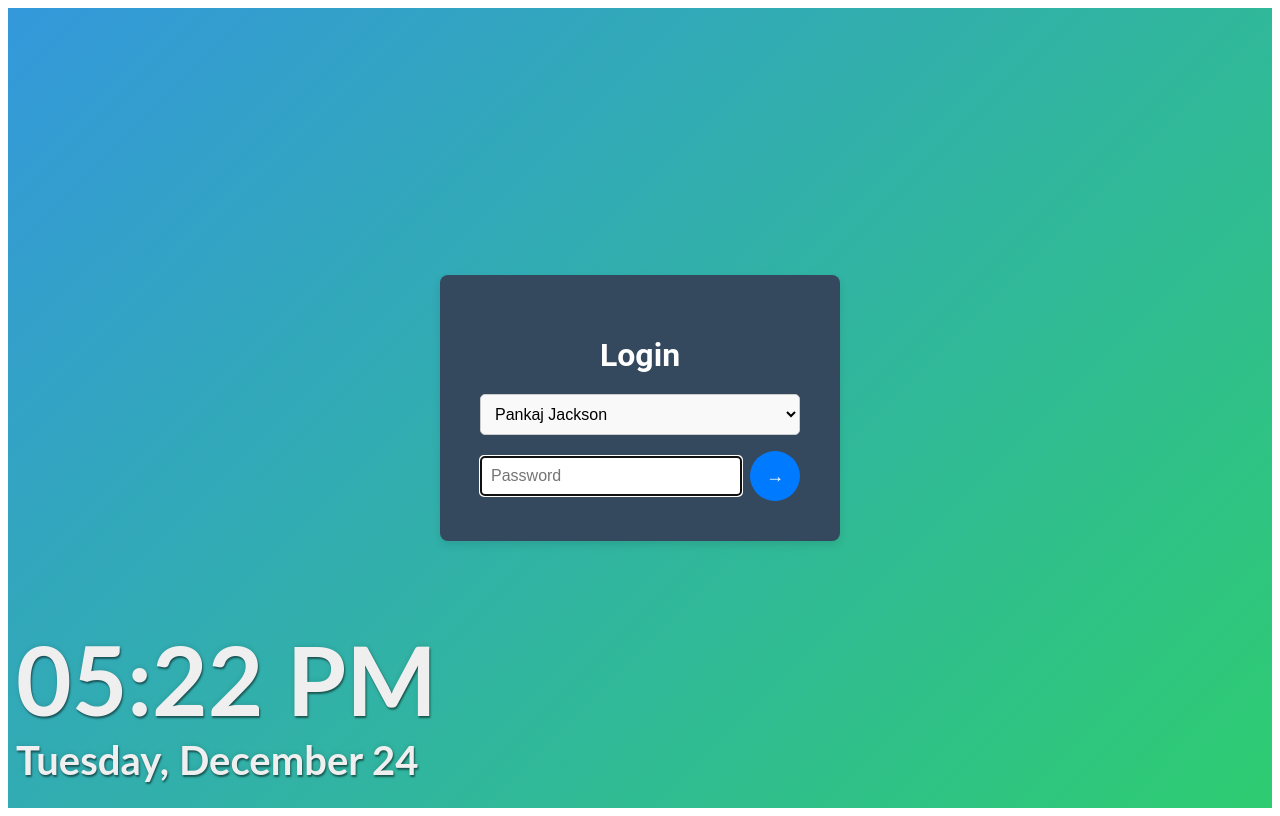
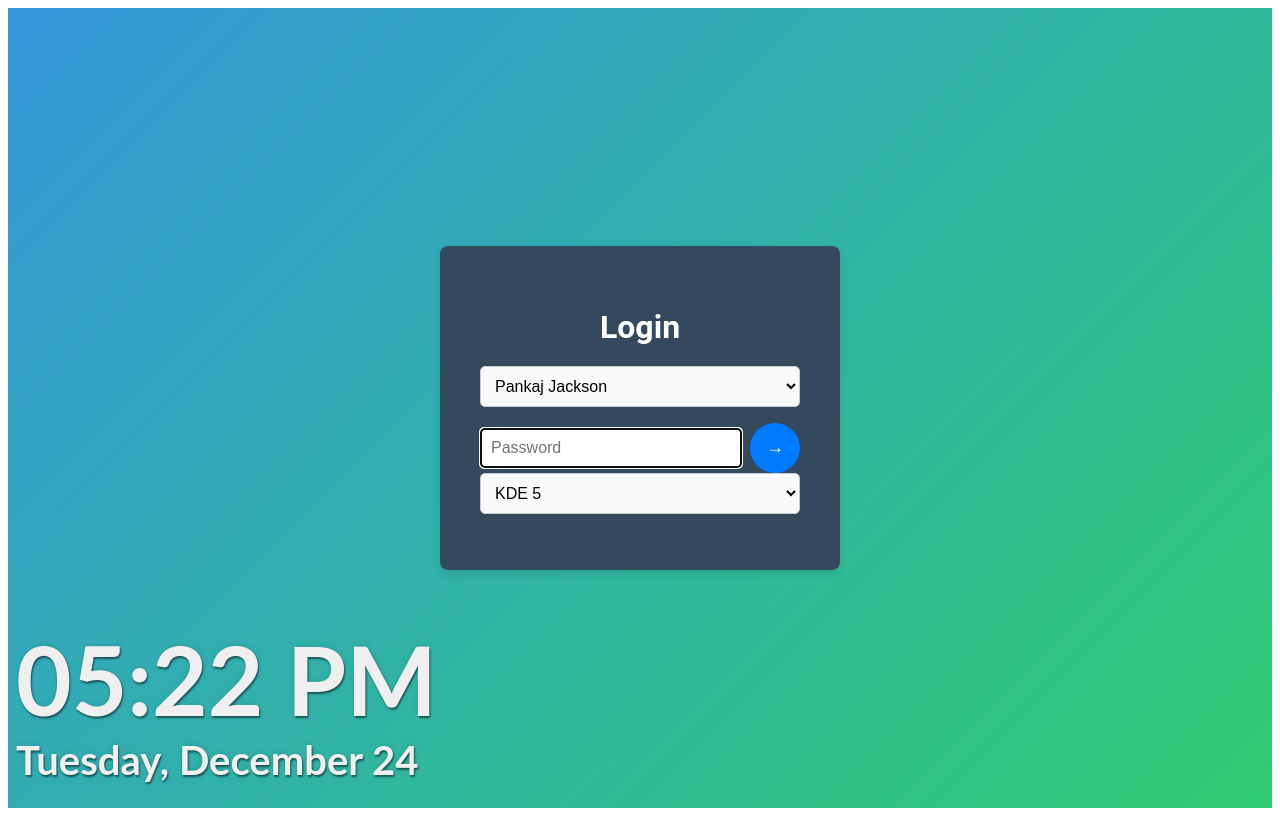
Before and after one commit to pankajackson/lightdm-webkit-theme-lxa, a React (Vite) app: page / in a window 1280 px wide. Built offline with nearby package versions, Linux system fonts and the light colour scheme.

Commit message:
Added SessionList Dropdown

```diff
--- a/src/App.tsx
+++ b/src/App.tsx
@@ -27,6 +27,9 @@ const App: React.FC<Props> = ({ initialLightDM }) => {
           onUserSelect={lightDM.setUser}
           user={lightDM.user}
           users={lightDM.users}
+          session={lightDM.session}
+          onSessionSelect={lightDM.setSession}
+          sessions={lightDM.sessions}
         />
         <Clock is24Hour={false} />
       </BackgroundWrapper>
--- a/src/components/Greeter.tsx
+++ b/src/components/Greeter.tsx
@@ -3,11 +3,7 @@ import Title from "@/components/controls/Title"
 import UserListDropDown from "@/components/controls/UserListDropDown"
 import GreeterContainer from "@/components/controls/GreeterContainer"
 import LogInForm from "@/components/LoginForm" // Assuming you place LogInForm in controls
-
-interface LightDMUser {
-  username: string
-  display_name: string
-}
+import SessionListDropDown from "@/components/controls/SessionListDropDown"
 
 interface Props {
   currentPassword: string
@@ -17,6 +13,9 @@ interface Props {
   onUserSelect: (user: LightDMUser) => void
   user: null | LightDMUser
   users: LightDMUser[]
+  session: LightDMSession | null | undefined
+  sessions: LightDMSession[]
+  onSessionSelect: (session: LightDMSession) => void
 }
 
 const Greeter: React.FC<Props> = ({
@@ -27,14 +26,27 @@ const Greeter: React.FC<Props> = ({
   onUserSelect,
   user,
   users,
+  session,
+  sessions,
+  onSessionSelect,
 }) => {
   const [selectedUser, setSelectedUser] = useState<string>(user?.username || "")
+  const [selectedSession, setSelectedSession] = useState<string>(
+    user?.session?.key || session?.key || ""
+  )
 
   const handleUserSelect = (newUser: string) => {
     setSelectedUser(newUser)
     const selected = users.find((u) => u.username === newUser)
     if (selected) {
       onUserSelect(selected)
+    }
+  }
+  const handleSessionSelect = (newSession: string) => {
+    setSelectedSession(newSession)
+    const selected = sessions.find((s) => s.key === newSession)
+    if (selected) {
+      onSessionSelect(selected)
     }
   }
 
@@ -58,6 +70,13 @@ const Greeter: React.FC<Props> = ({
         onPasswordChange={onPasswordChange}
         onSubmit={handleLoginSubmit}
       />
+      <SessionListDropDown
+        sessions={sessions}
+        defaultValue={selectedSession}
+        id="ddlSessions"
+        name="ddlSessions"
+        onChange={(e) => handleSessionSelect(e.target.value)}
+      />
     </GreeterContainer>
   )
 }
--- /dev/null
+++ b/src/components/controls/SessionListDropDown.tsx
@@ -0,0 +1,72 @@
+import React, { useState, useEffect } from "react"
+import styled from "styled-components"
+
+const StyledSelect = styled.select`
+  padding: 10px;
+  font-size: 16px;
+  margin-bottom: 16px;
+  width: 100%;
+  border: 1px solid #ccc;
+  border-radius: 5px;
+  box-sizing: border-box;
+  background-color: #f9f9f9;
+  &:focus {
+    outline: none;
+    border-color: #007bff;
+  }
+`
+
+const StyledOption = styled.option`
+  font-size: 16px;
+  padding: 10px;
+`
+
+interface SessionListDropDownProps {
+  sessions: LightDMSession[]
+  defaultValue?: string
+  id: string
+  name: string
+  onChange: (e: React.ChangeEvent<HTMLSelectElement>) => void
+}
+
+const SessionListDropDown: React.FC<SessionListDropDownProps> = ({
+  sessions,
+  defaultValue,
+  id,
+  name,
+  onChange,
+}) => {
+  const [selectedValue, setSelectedValue] = useState<string>(defaultValue || "")
+
+  useEffect(() => {
+    if (defaultValue) {
+      setSelectedValue(defaultValue)
+      const mockEvent = {
+        target: { value: defaultValue },
+      } as React.ChangeEvent<HTMLSelectElement>
+      onChange(mockEvent)
+    }
+  }, [defaultValue, onChange])
+
+  const handleSelectChange = (e: React.ChangeEvent<HTMLSelectElement>) => {
+    setSelectedValue(e.target.value)
+    onChange(e)
+  }
+
+  return (
+    <StyledSelect
+      id={id}
+      name={name}
+      value={selectedValue}
+      onChange={handleSelectChange}
+    >
+      {sessions.map((session, index) => (
+        <StyledOption key={index} value={session.key}>
+          {session.name}
+        </StyledOption>
+      ))}
+    </StyledSelect>
+  )
+}
+
+export default SessionListDropDown
--- a/src/lightdm/useLightDM.ts
+++ b/src/lightdm/useLightDM.ts
@@ -30,6 +30,12 @@ const useLightDM = (initialLightDM: LightDM) => {
   const [password, setPassword] = useState("")
   const [user, setStateUser] = useState(findDefaultUser(initialLightDM))
   const [users, setUsers] = useState(initialLightDM.users)
+  const [session, setSession] = useState(
+    initialLightDM.sessions.find(
+      (s) => s.key === initialLightDM.default_session
+    )
+  )
+  const [sessions, setSessions] = useState(initialLightDM.sessions)
 
   const refreshFromLightDM = useCallback(() => {
     setAuthenticating(window.lightdm.in_authentication)
@@ -67,7 +73,7 @@ const useLightDM = (initialLightDM: LightDM) => {
   useEffect(() => {
     window.authentication_complete = () => {
       if (window.lightdm.is_authenticated) {
-        window.lightdm.start_session_sync("i3")
+        window.lightdm.start_session_sync(session?.key || "qtile")
       } else {
         alert("Authentication failed!")
       }
@@ -123,6 +129,10 @@ const useLightDM = (initialLightDM: LightDM) => {
     setUser,
     user,
     users,
+    session,
+    setSession,
+    sessions,
+    setSessions,
   }
 }
 
--- a/src/types/lightdm.d.ts
+++ b/src/types/lightdm.d.ts
@@ -6,10 +6,14 @@ interface LightDMLanguage {
 interface LightDMSession {
   key: string
   name: string
+  comment?: string
 }
 
 interface LightDMUser {
   display_name: string
+  home_directory?: string
+  logged_in?: boolean
+  session?: LightDMSession.key
   image?: string
   username: string
 }
```
